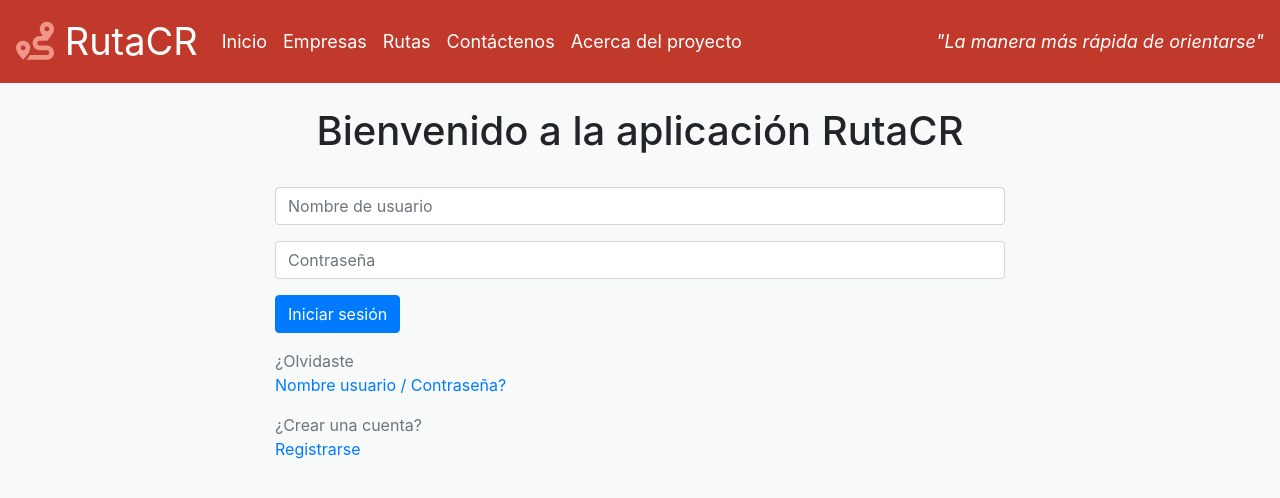
After one commit to xsaco07/CR-Route, a Django app: page /iniciar_sesion/ in a window 1280 px wide. The commit adds this page. Shown: the top 498 px of the page. Run offline with Django 3.2, Linux system fonts and the light colour scheme; some libraries are stand-ins or nearby versions.

Commit message:
Se agrega la funcion de iniciar sesion/registro

```diff
--- a/cr_route/app/models.py
+++ b/cr_route/app/models.py
@@ -26,6 +26,7 @@ class Parada(models.Model):
 
 class Usuario(models.Model):
     nombre_usuario = models.CharField(max_length=30)
+    nombre = models.CharField(max_length=30)
     apellido1 = models.CharField(max_length=30)
     apellido2 = models.CharField(max_length=30)
     contrasena = models.CharField(max_length=30)
--- a/cr_route/app/templates/form_ruta.html
+++ b/cr_route/app/templates/form_ruta.html
@@ -14,7 +14,7 @@
                 <form method="POST" action="{{action}}">
                     <!-- EMPRESA -->
                     <div class="form-group">
-                        <input disabled value="{{empresa}}" name="empresa" type="text" class="form-control" required placeholder="Empresa">
+                        <input disabled value="{{empresa_id}}" name="empresa" type="text" class="form-control" required placeholder="Empresa">
                     </div>
                     <br>
 
--- /dev/null
+++ b/cr_route/app/templates/iniciar_sesion.html
@@ -0,0 +1,66 @@
+{% extends "base.html" %}
+
+{% block title %}
+    CR-Route
+{% endblock title %}
+
+{% block mainContent %}
+    <div class="container">
+        <div class="row">
+            <div class="col-md-8 offset-md-2">
+                <br>
+                <h1 class="text-center">Bienvenido a la aplicación RutaCR</h1>
+                <br>
+                <form method="POST" action="{{action}}">
+                    {% if messages %}
+                    <ul class="messages">
+                        {% for message in messages %}
+                            <div class="alert alert-primary" role="alert">
+                                {{ message }}
+                            </div>
+                        {% endfor %}
+                    </ul>
+                    {% endif %}
+                    <!-- NOMBRE_USUARIO -->
+                    <div class="form-group">
+                        <input name="nombre_usuario" type="text" class="form-control" placeholder="Nombre de usuario" required>
+                    </div>
+
+                    <!-- CONTRASENA -->
+                    <div class="form-group">
+                        <input name="contrasena" type="password" class="form-control" placeholder="Contraseña" required>
+                    </div>
+
+                    <div class="form-group">
+						<button class="btn btn-primary">
+							Iniciar sesión
+						</button>
+					</div>
+
+					<div class="form-group">
+						<span class="form-text text-muted">
+							¿Olvidaste
+						</span>
+
+						<a href="#">
+							Nombre usuario / Contraseña?
+						</a>
+					</div>
+
+					<div class="form-group">
+						<span class="form-text text-muted">
+							¿Crear una cuenta?
+						</span>
+
+						<a href="/registro/">
+							Registrarse
+						</a>
+					</div>
+                </form>
+
+            </div>
+        </div>
+    </div>
+
+
+{% endblock mainContent %}
--- a/cr_route/app/views.py
+++ b/cr_route/app/views.py
@@ -1,4 +1,5 @@
 from django.shortcuts import render, redirect
+from django.contrib import messages
 from django.http import HttpResponse
 from app.models import *
 from django.views.decorators.csrf import csrf_exempt
@@ -92,7 +93,6 @@ def editar_ruta(request, id):
         ruta.duracion = data["duracion"]
         ruta.rampa = data["rampa"]
         ruta.save()
-        ruta.save()
         return redirect('/inicio/')
     elif request.method == "GET":
         context = ruta.__dict__
@@ -119,3 +119,38 @@ def insertar_ruta(request):
     elif request.method == "GET":
         context = {"action":"/ruta/insertar/"}
         return render(request, "form_ruta.html", context=context)
+
+@csrf_exempt
+def registro(request):
+    if request.method == "POST":
+        data = request.POST
+        usuario = Usuario()
+        usuario.nombre_usuario = data["nombre_usuario"]
+        usuario.nombre = data["nombre"]
+        usuario.apellido1 = data["apellido1"]
+        usuario.apellido2 = data["apellido2"]
+        usuario.contrasena = data["contrasena"]
+        usuario.save()
+        return redirect('/iniciar_sesion/')
+    elif request.method == "GET":
+        context = {"action": "/registro/"}
+        return render(request, "registro.html", context=context)
+
+@csrf_exempt
+def iniciar_sesion(request):
+    if request.method == "POST":
+        data = request.POST
+        nombre_usuario = data["nombre_usuario"]
+        contrasena = data["contrasena"]
+        try:
+            usuario = Usuario.objects.filter(nombre_usuario=nombre_usuario)[0]
+            if usuario.nombre_usuario == nombre_usuario and usuario.contrasena == contrasena:
+                return redirect('/inicio/')
+            messages.info(request, 'Nombre de usuario o contraseña incorrecta!')
+            return render(request, "iniciar_sesion.html")
+        except:
+            messages.info(request, 'Nombre de usuario o contraseña incorrecta!')
+            return render(request, "iniciar_sesion.html")
+
+    elif request.method == "GET":
+        return render(request, "iniciar_sesion.html")
--- a/cr_route/cr_route/urls.py
+++ b/cr_route/cr_route/urls.py
@@ -31,4 +31,6 @@ urlpatterns = [
     path('ruta/insertar/', insertar_ruta),
     path('ruta/editar/<int:id>/', editar_ruta),
     path('ruta/listar/', listar_rutas, name='rutas'),
+    path('registro/', registro),
+    path('iniciar_sesion/', iniciar_sesion),
 ]
```
Also changed, not shown: cr_route/app/templates/registro.html (added, +50 -0 lines), cr_route/db.sqlite3.
